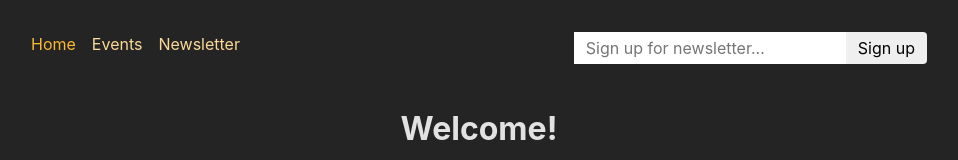
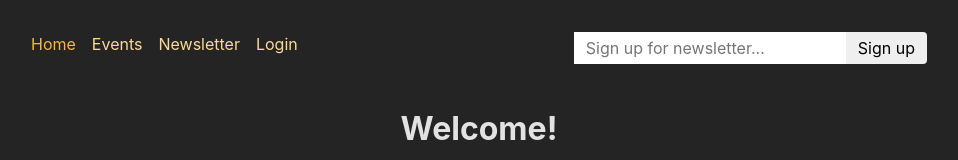
Before and after one commit to wasimhyder09/react-authentication, a React (Create React App) app in the folder frontend/: page / in a window 1280 px wide. Shown: the top 160 px of the page, without its empty margins (161-1119 px from the left). Built offline with nearby package versions, Linux system fonts and the light colour scheme.

Commit message:
Added auth route and link

```diff
--- a/frontend/src/App.js
+++ b/frontend/src/App.js
@@ -13,6 +13,7 @@
 import RootLayout from './pages/Root';
 import { action as manipulateEventAction } from './components/EventForm';
 import NewsletterPage, { action as newsletterAction } from './pages/Newsletter';
+import AuthenticationPage from './pages/Authentication';
 
 const router = createBrowserRouter([
   {
@@ -59,6 +60,10 @@
         element: <NewsletterPage />,
         action: newsletterAction,
       },
+      {
+        path: 'auth',
+        element: <AuthenticationPage />,
+      },
     ],
   },
 ]);
--- a/frontend/src/components/MainNavigation.js
+++ b/frontend/src/components/MainNavigation.js
@@ -39,6 +39,16 @@
               Newsletter
             </NavLink>
           </li>
+          <li>
+            <NavLink
+              to="/auth"
+              className={({ isActive }) =>
+                isActive ? classes.active : undefined
+              }
+            >
+              Login
+            </NavLink>
+          </li>
         </ul>
       </nav>
       <NewsletterSignup />
```
